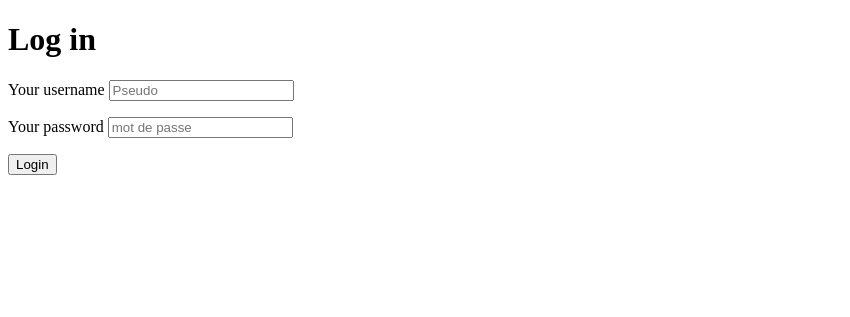
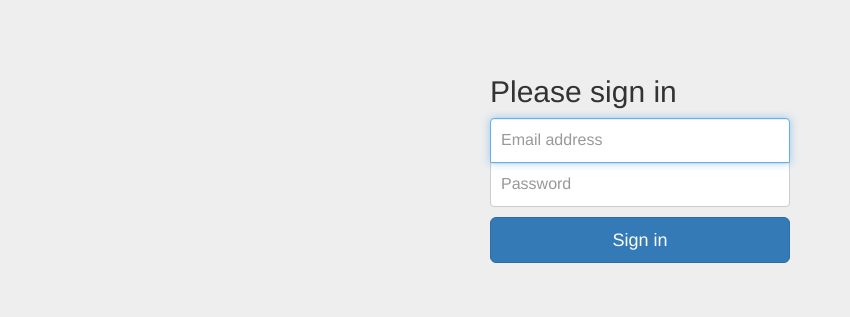
Before and after one commit to xeivieni/cnambook, a PHP site: page /html/login.html in a window 1280 px wide. Shown: the top 317 px of the page, without its empty margins (0-850 px from the left). Run offline with PHP 8.4, Linux system fonts and the light colour scheme.

Commit message:
login page beautiful

```diff
--- /dev/null
+++ b/css/login.css
@@ -0,0 +1,40 @@
+body {
+    padding-top: 40px;
+    padding-bottom: 40px;
+    background-color: #eee;
+}
+
+.form-signin {
+    max-width: 330px;
+    padding: 15px;
+    margin: 0 auto;
+}
+.form-signin .form-signin-heading,
+.form-signin .checkbox {
+    margin-bottom: 10px;
+}
+.form-signin .checkbox {
+    font-weight: normal;
+}
+.form-signin .form-control {
+    position: relative;
+    height: auto;
+    -webkit-box-sizing: border-box;
+    -moz-box-sizing: border-box;
+    box-sizing: border-box;
+    padding: 10px;
+    font-size: 16px;
+}
+.form-signin .form-control:focus {
+    z-index: 2;
+}
+.form-signin input[type="email"] {
+    margin-bottom: -1px;
+    border-bottom-right-radius: 0;
+    border-bottom-left-radius: 0;
+}
+.form-signin input[type="password"] {
+    margin-bottom: 10px;
+    border-top-left-radius: 0;
+    border-top-right-radius: 0;
+}
--- a/html/login.html
+++ b/html/login.html
@@ -1,25 +1,37 @@
 <!DOCTYPE html>
 <html lang="en">
 <head>
-    <meta charset="UTF-8">
-    <title>Login</title>
+    <meta charset="utf-8">
+    <meta http-equiv="X-UA-Compatible" content="IE=edge">
+    <meta name="viewport" content="width=device-width, initial-scale=1">
+    <!-- The above 3 meta tags *must* come first in the head; any other head content must come *after* these tags -->
+    <meta name="description" content="">
+    <meta name="author" content="">
+
+    <title>Login to cnambook</title>
+
+    <!-- Bootstrap core CSS -->
+    <link href="../css/bootstrap.min.css" rel="stylesheet">
+
+    <!-- Custom styles for this template -->
+    <link href="../css/login.css" rel="stylesheet">
+
 </head>
+
 <body>
-<div id="login" class="animate form">
-    <form action="../php/login.php" autocomplete="on" method="get">
-        <h1>Log in</h1>
-        <p>
-            <label for="username" class="uname" data-icon="u" > Your username </label>
-            <input id="username" name="username" required="required" type="text" placeholder="Pseudo"/>
-        </p>
-        <p>
-            <label for="password" class="youpasswd" data-icon="p"> Your password </label>
-            <input id="password" name="password" required="required" type="password" placeholder="mot de passe" />
-        </p>
-        <p class="button">
-            <input type="submit" name="login" value="Login" />
-        </p>
+
+<div class="container">
+
+    <form class="form-signin" action="../php/login.php" autocomplete="on" method="get">
+        <h2 class="form-signin-heading">Please sign in</h2>
+        <label for="inputEmail" class="sr-only">Email address</label>
+        <input type="email" id="inputEmail" class="form-control" placeholder="Email address" required autofocus>
+        <label for="inputPassword" class="sr-only">Password</label>
+        <input type="password" id="inputPassword" class="form-control" placeholder="Password" required>
+        <button class="btn btn-lg btn-primary btn-block" type="submit">Sign in</button>
     </form>
-</div>
+
+</div> <!-- /container -->
+
 </body>
 </html>
--- /dev/null
+++ b/php/logout.php
@@ -0,0 +1,5 @@
+<?php
+	session_start();
+	session_destroy();
+    header("Location: welcome.php");
+?>
```
Also changed, not shown: html/logout.html (deleted, +0 -10 lines), html/profile.html (added, +15 -0 lines), index.html (+4 -4 lines), php/config.php (added, +17 -0 lines), php/login.php (+8 -8 lines).
